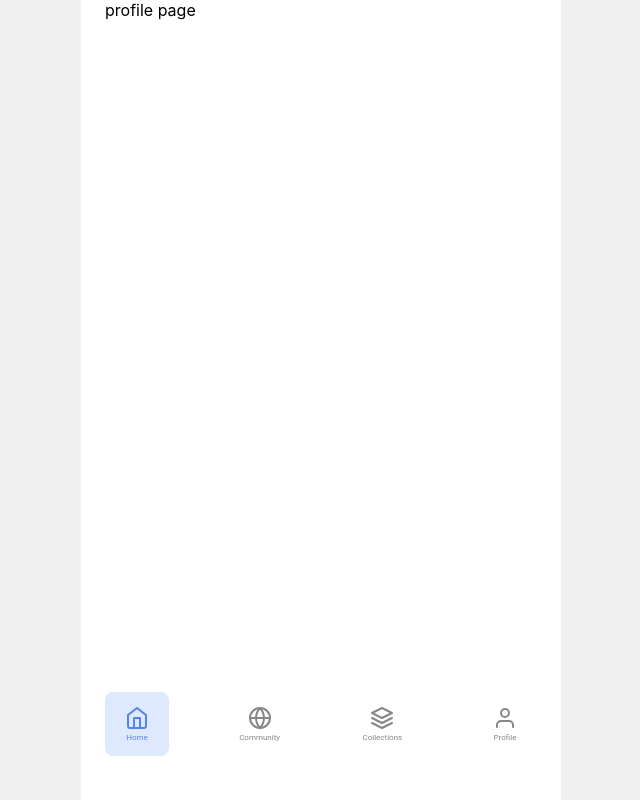
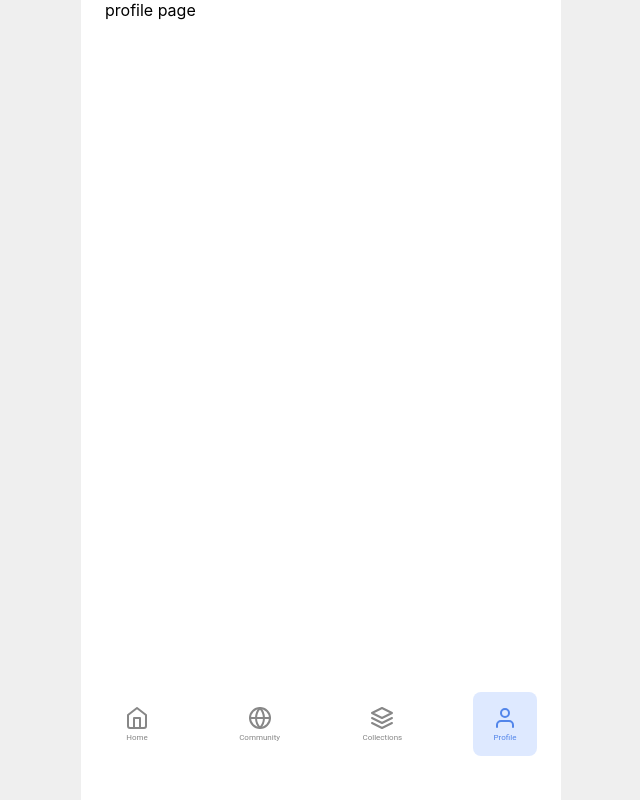
Before and after one commit to GilbertAurel/daily-tracker, a React (Create React App) app: page /c in a window 1280 px wide. Shown: the whole page, without its empty margins (319-959 px from the left). Built offline with nearby package versions, Linux system fonts and the light colour scheme.

Commit message:
fix: change path checker function

```diff
--- a/src/components/navigation-bar/buttons.ts
+++ b/src/components/navigation-bar/buttons.ts
@@ -12,7 +12,7 @@ export const buttons: ButtonType[] = [
     id: 'home-btn',
     label: 'Home',
     Icon: Home,
-    path: ''
+    path: 'home'
   },
   {
     id: 'community-btn',
--- a/src/components/navigation-bar/index.tsx
+++ b/src/components/navigation-bar/index.tsx
@@ -1,19 +1,16 @@
 /** @jsxRuntime classic */
 /** @jsx jsx */
 import { css, jsx } from '@emotion/react';
-import React, { useState } from 'react';
-import { useHistory } from 'react-router-dom';
+import React from 'react';
+import { useHistory, useLocation } from 'react-router-dom';
 import { buttons } from './buttons';
 import Button from './Button';
 
 const Navbar: React.FC = () => {
   const history = useHistory();
-  const [selectedMenu, setSelectedMenu] = useState(buttons[0].path);
+  const currentPath = useLocation().pathname.split('/')[1];
 
-  const buttonClickHandler = (path: string) => {
-    setSelectedMenu(path);
-    history.push({ pathname: path });
-  };
+  const buttonClickHandler = (path: string) => history.push({ pathname: path });
 
   const styles = {
     container: css`
@@ -42,7 +39,7 @@ const Navbar: React.FC = () => {
           Icon={button.Icon}
           clickHandler={buttonClickHandler}
           path={button.path}
-          active={selectedMenu === button.path}
+          active={currentPath === button.path}
         />
       ))}
     </div>
```
